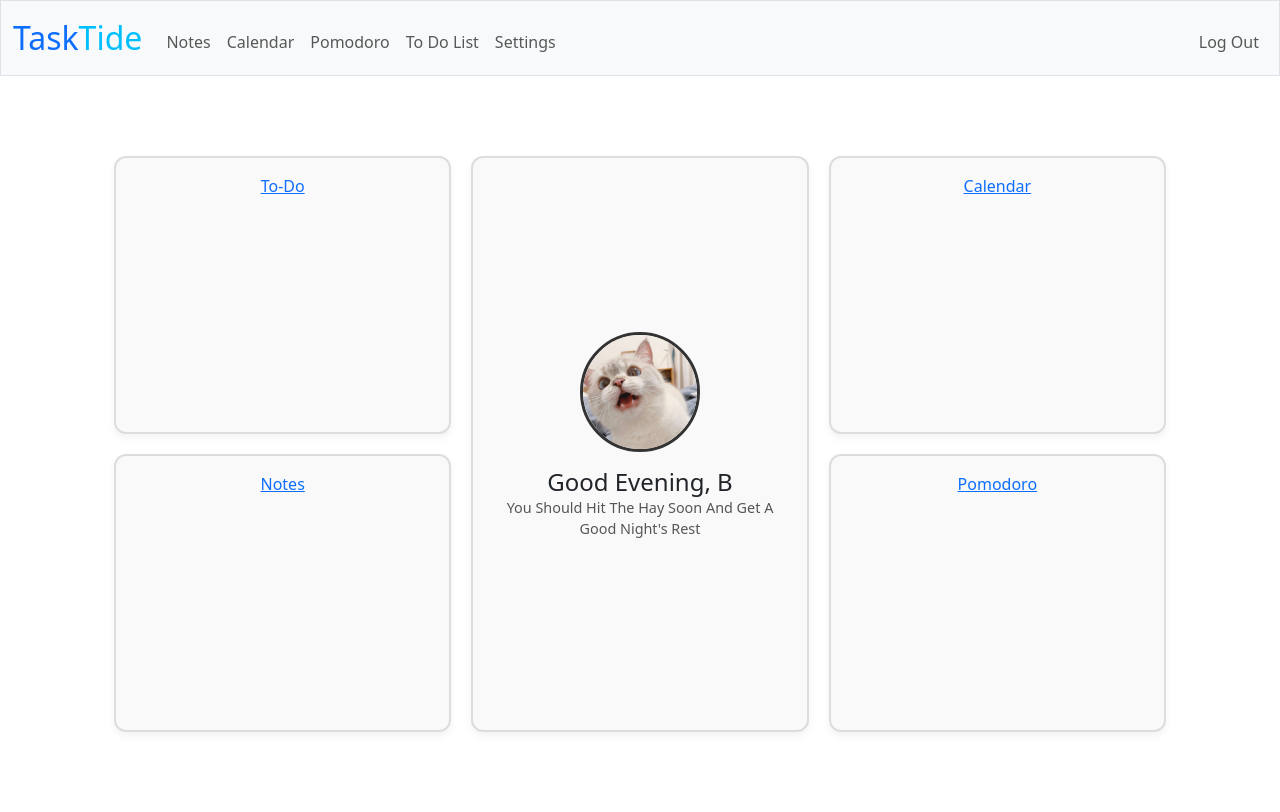
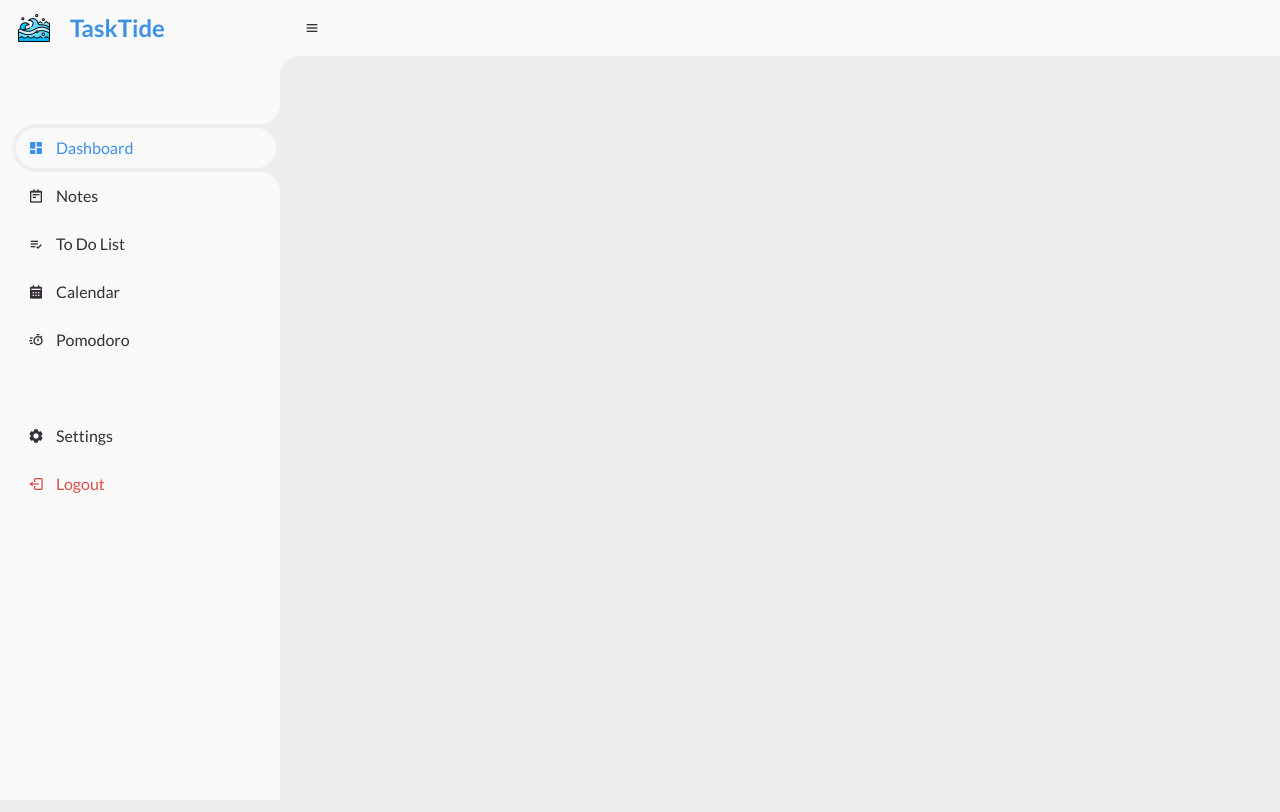
Before and after one commit to Xeliia/TaskTide, a Flask app: page / in a window 1280 px wide. Run offline with Flask 3, Linux system fonts and the light colour scheme; a user stored in the database is signed in.

Commit message:
Changed the layout

```diff
--- /dev/null
+++ b/static/script.js
@@ -0,0 +1,21 @@
+const allSideMenu = document.querySelectorAll('#sidebar .side-menu.top li a');
+
+allSideMenu.forEach(item=> {
+	const li = item.parentElement;
+
+	item.addEventListener('click', function () {
+		allSideMenu.forEach(i=> {
+			i.parentElement.classList.remove('active');
+		})
+		li.classList.add('active');
+	})
+});
+
+
+// TOGGLE SIDEBAR
+const menuBar = document.querySelector('#content nav .bx.bx-menu');
+const sidebar = document.getElementById('sidebar');
+
+menuBar.addEventListener('click', function () {
+	sidebar.classList.toggle('hide');
+})
--- a/static/styles.css
+++ b/static/styles.css
@@ -1,88 +1,240 @@
+@import url('https://fonts.googleapis.com/css2?family=Lato:wght@400;700&family=Poppins:wght@400;500;600;700&display=swap');
 
-nav .navbar-brand
-{
-    font-size: xx-large;
+* {
+	margin: 0;
+	padding: 0;
+	box-sizing: border-box;
 }
 
-nav .navbar-brand .blue
-{
-    color: #537fbe;
+a {
+	text-decoration: none;
 }
-nav .navbar-brand .red
-{
-    color: #ea433b;
+
+li {
+	list-style: none;
 }
-nav .navbar-brand .yellow
-{
-    color: #f5b82e;
+
+:root {
+	--poppins: 'Poppins', sans-serif;
+	--lato: 'Lato', sans-serif;
+
+	--light: #F9F9F9;
+	--blue: #3C91E6;
+	--light-blue: #CFE8FF;
+	--grey: #eee;
+	--dark-grey: #AAAAAA;
+	--dark: #342E37;
+	--red: #DB504A;
+	--yellow: #FFCE26;
+	--light-yellow: #FFF2C6;
+	--orange: #FD7238;
+	--light-orange: #FFE0D3;
 }
-nav .navbar-brand .green
-{
-    color: #2e944b;
+
+html {
+	overflow-x: hidden;
+}
+
+body {
+	background: var(--grey);
+	overflow-x: hidden;
 }
 
 
-/* Dashboard */
-body.no-scroll {
-    overflow: hidden;
-    height: 100vh;
-  }
 
 
-.dashboard-grid {
-    display: grid;
-    grid-template-areas:
-        "todo       center     calendar"
-        "notes      center     pomodoro";
-    grid-template-columns: 1fr 1fr 1fr;
-    grid-template-rows: 1fr 1fr;
-    gap: 20px;
-    padding: 2rem;
-    min-height: 80vh;
+/* SIDEBAR */
+#sidebar {
+	position: fixed;
+	top: 0;
+	left: 0;
+	width: 280px;
+	height: 100%;
+	background: var(--light);
+	z-index: 2000;
+	font-family: var(--lato);
+	transition: .3s ease;
+	overflow-x: hidden;
+	scrollbar-width: none;
+}
+#sidebar::--webkit-scrollbar {
+	display: none;
+}
+#sidebar.hide {
+	width: 60px;
+}
+#sidebar .brand {
+	font-size: 24px;
+	font-weight: 700;
+	height: 56px;
+	display: flex;
+	align-items: center;
+	color: var(--blue);
+	position: sticky;
+	top: 0;
+	left: 0;
+	background: var(--light);
+	z-index: 500;
+	padding-bottom: 20px;
+	box-sizing: content-box;
 }
 
-.top-left       { grid-area: todo; }
-.top-right      { grid-area: calendar; }
-.bottom-left    { grid-area: notes; }
-.bottom-right   { grid-area: pomodoro; }
-.center         {
-    grid-area: center;
-    display: flex;
-    flex-direction: column;
-    align-items: center;
-    justify-content: center;
+#sidebar .brand .icon {
+	margin-left: 18px;
+	width: 32px;
+	height: 32px;
 }
 
-.dashboard-grid > div {
-    background-color: #f9f9f9;
-    border: 2px solid #ddd;
-    border-radius: 12px;
-    padding: 1rem;
-    box-shadow: 0 4px 8px rgba(0,0,0,0.05);
-    text-align: center;
-    transition: transform 0.2s;
+#sidebar .brand .text {
+	margin-left: 20px
 }
 
-.dashboard-grid > div:hover {
-    transform: translateY(-4px);
-    box-shadow: 0 8px 16px rgba(0,0,0,0.1);
+#sidebar .brand .bx {
+	min-width: 60px;
+	display: flex;
+	justify-content: center;
+}
+#sidebar .side-menu {
+	width: 100%;
+	margin-top: 48px;
+}
+#sidebar .side-menu li {
+	height: 48px;
+	background: transparent;
+	margin-left: -20px;
+	border-radius: 48px 0 0 48px;
+	padding: 4px;
+}
+#sidebar .side-menu li.active {
+	background: var(--grey);
+	position: relative;
+}
+#sidebar .side-menu li.active::before {
+	content: '';
+	position: absolute;
+	width: 40px;
+	height: 40px;
+	border-radius: 50%;
+	top: -40px;
+	right: 0;
+	box-shadow: 20px 20px 0 var(--grey);
+	z-index: -1;
+}
+#sidebar .side-menu li.active::after {
+	content: '';
+	position: absolute;
+	width: 40px;
+	height: 40px;
+	border-radius: 50%;
+	bottom: -40px;
+	right: 0;
+	box-shadow: 20px -20px 0 var(--grey);
+	z-index: -1;
+}
+#sidebar .side-menu li a {
+	width: 100%;
+	height: 100%;
+	background: var(--light);
+	display: flex;
+	align-items: center;
+	border-radius: 48px;
+	font-size: 16px;
+	color: var(--dark);
+	white-space: nowrap;
+	overflow-x: hidden;
+}
+#sidebar .side-menu.top li.active a {
+	color: var(--blue);
+}
+#sidebar.hide .side-menu li a {
+	width: calc(48px - (4px * 2));
+	transition: width .3s ease;
+}
+#sidebar .side-menu li a.logout {
+	color: var(--red);
+}
+#sidebar .side-menu.top li a:hover {
+	color: var(--blue);
+}
+#sidebar .side-menu li a .bx {
+	min-width: calc(60px  - ((4px + 6px) * 2));
+	display: flex;
+	justify-content: center;
+}
+/* SIDEBAR */
+
+
+
+
+
+/* CONTENT */
+#content {
+	position: relative;
+	width: calc(100% - 280px);
+	left: 280px;
+	transition: .3s ease;
+}
+#sidebar.hide ~ #content {
+	width: calc(100% - 60px);
+	left: 60px;
 }
 
-.profile-pic {
-    width: 120px;
-    height: 120px;
-    border-radius: 50%;
-    object-fit: cover;
-    border: 3px solid #333;
-    margin-bottom: 1rem;
+
+/* NAVBAR */
+#content nav {
+	height: 56px;
+	background: var(--light);
+	padding: 0 24px;
+	display: flex;
+	align-items: center;
+	grid-gap: 24px;
+	font-family: var(--lato);
+	position: sticky;
+	top: 0;
+	left: 0;
+	z-index: 1000;
 }
 
-.greeting h2 {
-    margin: 0;
-    font-size: 1.5rem;
+#content nav::before {
+	content: '';
+	position: absolute;
+	width: 40px;
+	height: 40px;
+	bottom: -40px;
+	left: 0;
+	border-radius: 50%;
+	box-shadow: -20px -20px 0 var(--light);
+}
+#content nav a {
+	color: var(--dark);
+}
+#content nav .bx.bx-menu {
+	cursor: pointer;
+	color: var(--dark);
+}
+#content nav .nav-link {
+	font-size: 16px;
+	transition: .3s ease;
+}
+#content nav .nav-link:hover {
+	color: var(--blue);
 }
 
-.greeting p {
-    font-size: 0.9rem;
-    color: #555;
+
+/* NAVBAR */
+
+
+@media screen and (max-width: 768px) {
+	#sidebar {
+		width: 200px;
+	}
+
+	#content {
+		width: calc(100% - 60px);
+		left: 200px;
+	}
+
+	#content nav .nav-link {
+		display: none;
+	}
 }
--- a/templates/dashboard.html
+++ b/templates/dashboard.html
@@ -5,6 +5,7 @@
 {% endblock %}
 
 {% block main %}
+<!--
 <div class="dashboard-grid">
     <div class="top-left"><a href="/todo">To-Do</a></div>
     <div class="top-right"><a href="/calendar">Calendar</a></div>
@@ -18,4 +19,5 @@
     <div class="bottom-left"><a href="/note">Notes</a></div>
     <div class="bottom-right"><a href="/pomodoro">Pomodoro</a></div>
 </div>
+-->
 {% endblock %}
--- a/templates/layout.html
+++ b/templates/layout.html
@@ -7,6 +7,7 @@
 
         <link href="https://cdn.jsdelivr.net/npm/bootstrap@5.3.3/dist/css/bootstrap.min.css" rel="stylesheet" integrity="sha384-QWTKZyjpPEjISv5WaRU9OFeRpok6YctnYmDr5pNlyT2bRjXh0JMhjY6hW+ALEwIH" crossorigin="anonymous">
         <script src="https://cdn.jsdelivr.net/npm/bootstrap@5.3.3/dist/js/bootstrap.bundle.min.js" integrity="sha384-YvpcrYf0tY3lHB60NNkmXc5s9fDVZLESaAA55NDzOxhy9GkcIdslK1eN7N6jIeHz" crossorigin="anonymous"></script>
+        <link href='https://unpkg.com/boxicons@2.0.9/css/boxicons.min.css' rel='stylesheet'>
 
         <link href="/static/favicon.ico" rel="icon">
         <link href="/static/styles.css" rel="stylesheet">
@@ -16,35 +17,66 @@
 
     <body class="{% if dashboard %}no-scroll{% endif %}">
 
-        <nav class="bg-light border navbar navbar-expand-md navbar-light">
-            <div class="container-fluid">
-                <a class="navbar-brand" href="/">
-                    <span class="text-primary">Task</span><span style="color: #00bfff;">Tide</span>
-                  </a>
-                <button aria-controls="navbar" aria-expanded="false" aria-label="Toggle navigation" class="navbar-toggler" data-bs-target="#navbar" data-bs-toggle="collapse" type="button">
-                    <span class="navbar-toggler-icon"></span>
-                </button>
-                <div class="collapse navbar-collapse" id="navbar">
-                    {% if session["user_id"] %}
-                        <ul class="navbar-nav me-auto mt-2">
-                            <li class="nav-item"><a class="nav-link" href="/notes">Notes</a></li>
-                            <li class="nav-item"><a class="nav-link" href="/calendar">Calendar</a></li>
-                            <li class="nav-item"><a class="nav-link" href="/pomodoro">Pomodoro</a></li>
-                            <li class="nav-item"><a class="nav-link" href="/todo">To Do List</a></li>
-                            <li class="nav-item"><a class="nav-link" href="/settings">Settings</a></li>
-                        </ul>
-                        <ul class="navbar-nav ms-auto mt-2">
-                            <li class="nav-item"><a class="nav-link" href="/logout">Log Out</a></li>
-                        </ul>
-                    {% else %}
-                        <ul class="navbar-nav ms-auto mt-2">
-                            <li class="nav-item"><a class="nav-link" href="/register">Register</a></li>
-                            <li class="nav-item"><a class="nav-link" href="/login">Log In</a></li>
-                        </ul>
-                    {% endif %}
-                </div>
-            </div>
-        </nav>
+        {% if session["user_id"] %}
+            <section id="sidebar">
+                <a href="/" class="brand">
+                    <img class="icon"src="/static/favicon.ico">
+                    <span class="text">TaskTide</span>
+                </a>
+                <ul class="side-menu top">
+                    <li class="active">
+                        <a href="/">
+                            <i class='bx bxs-dashboard' ></i>
+                            <span class="text">Dashboard</span>
+                        </a>
+                    </li>
+                    <li>
+                        <a href="/notes">
+                            <i class='bx bx-notepad'></i>
+                            <span class="text">Notes</span>
+                        </a>
+                    </li>
+                    <li>
+                        <a href="/todo">
+                            <i class='bx bx-list-check'></i>
+                            <span class="text">To Do List</span>
+                        </a>
+                    </li>
+                    <li>
+                        <a href="/calendar">
+                            <i class='bx bxs-calendar' ></i>
+                            <span class="text">Calendar</span>
+                        </a>
+                    </li>
+                    <li>
+                        <a href="/pomodoro">
+                            <i class='bx bx-timer' ></i>
+                            <span class="text">Pomodoro</span>
+                        </a>
+                    </li>
+                </ul>
+                <ul class="side-menu">
+                    <li>
+                        <a href="/settings">
+                            <i class='bx bxs-cog' ></i>
+                            <span class="text">Settings</span>
+                        </a>
+                    </li>
+                    <li>
+                        <a href="/logout" class="logout">
+                            <i class='bx bx-log-out' ></i>
+                            <span class="text">Logout</span>
+                        </a>
+                    </li>
+                </ul>
+            </section>
+
+            <section id="content">
+                <nav>
+                    <i class='bx bx-menu' ></i>
+                </nav>
+            </section>
+        {% endif %}
 
         {% if get_flashed_messages() %}
             <header>
@@ -58,12 +90,6 @@
             {% block main %}{% endblock %}
         </main>
 
-        <footer class="mb-5">
-            <script>
-
-            </script>
-        </footer>
-
+        <script src="static/script.js"></script>
     </body>
-
 </html>
--- a/templates/register.html
+++ b/templates/register.html
@@ -7,7 +7,7 @@
 {% block main %}
 <div class="row justify-content-center">
     <div class="col-md-6 col-lg-4">
-        <h2 class="mb-4">Register</h2>
+        <h2 class="mb-4">Create An Account</h2>
         <form action="/register" method="post" enctype="multipart/form-data">
             <div class="form-group mb-3">
                 <label for="username">Username</label>
```
Also changed, not shown: templates/login.html (+5 -2 lines).
